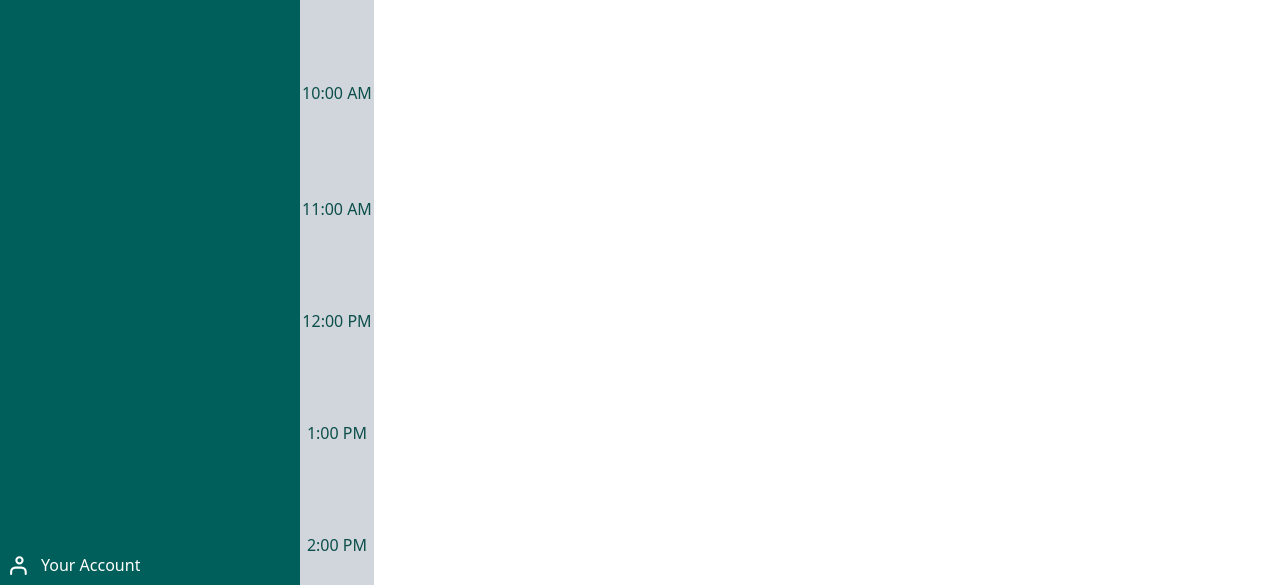
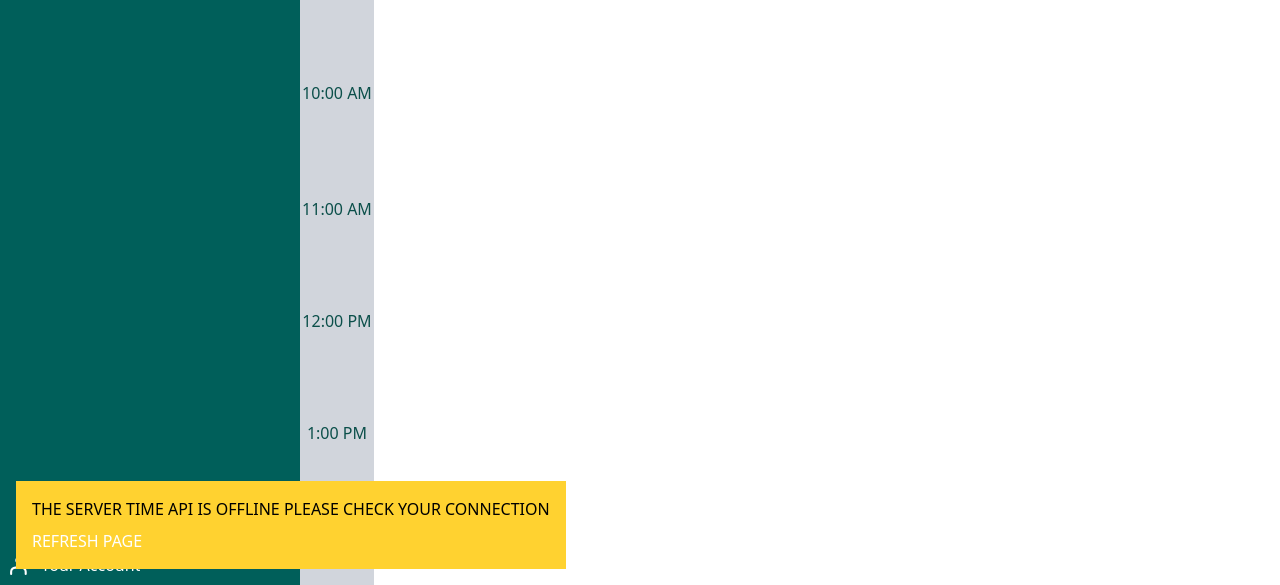
Before and after one commit to smail12395/reservation, a plain HTML site: page reservation.html in a window 1280 px wide. Shown: the part 215-800 px from the top of the page. Drawn offline with Linux system fonts and the light colour scheme; no server answers.

Commit message:
Update reservation.html

```diff
--- a/reservation.html
+++ b/reservation.html
@@ -176,6 +176,7 @@
 
 
     <div class="alertCalendar transition-all duration-500 transform fixed z-50  bottom-0 left-0 m-4 p-4 opacity-0 scale-90 hidden"></div>
+     <div class="alertCalendarConnection transition-all duration-500 transform fixed z-50  bottom-0 left-0 m-4 p-4 opacity-0 scale-90 hidden"></div>
   </section>
 </div>
 
@@ -224,20 +225,21 @@ fetch("https://timeapi.io/api/Time/current/zone?timeZone=Africa/Casablanca")
   })
   .catch(err => {
     console.warn("API DOESN'T WORK");
+    const alertCalendarConnection = document.querySelector(".alertCalendarConnection");
 
     // ❌ لا تستخدم الوقت المحلي
 
     // ⏳ انتظر 4 ثوانٍ ثم أظهر التنبيه مع زر إعادة التحميل
     setTimeout(() => {
-      alertCalendar.innerHTML = `
+      alertCalendarConnection.innerHTML = `
         <span>THE SERVER TIME API IS OFFLINE PLEASE CHECK YOUR CONNECTION</span><br>
         <button class="bg-red-500 text-white px-2 py-1 mt-2 rounded" onclick="location.reload()">REFRESH PAGE</button>
       `;
           function alertFunctionServer(){
-   alertCalendar.classList.remove("hidden");
-   alertCalendar.classList.remove("opacity-0","scale-90");
-   alertCalendar.classList.add("opacity-100", "scale-100");
-   alertCalendar.classList.add('bg-amber-300')
+   alertCalendarConnection.classList.remove("hidden");
+   alertCalendarConnection.classList.remove("opacity-0","scale-90");
+   alertCalendarConnection.classList.add("opacity-100", "scale-100");
+   alertCalendarConnection.classList.add('bg-amber-300')
 }
       alertFunctionServer()
     }, 4000);
```
